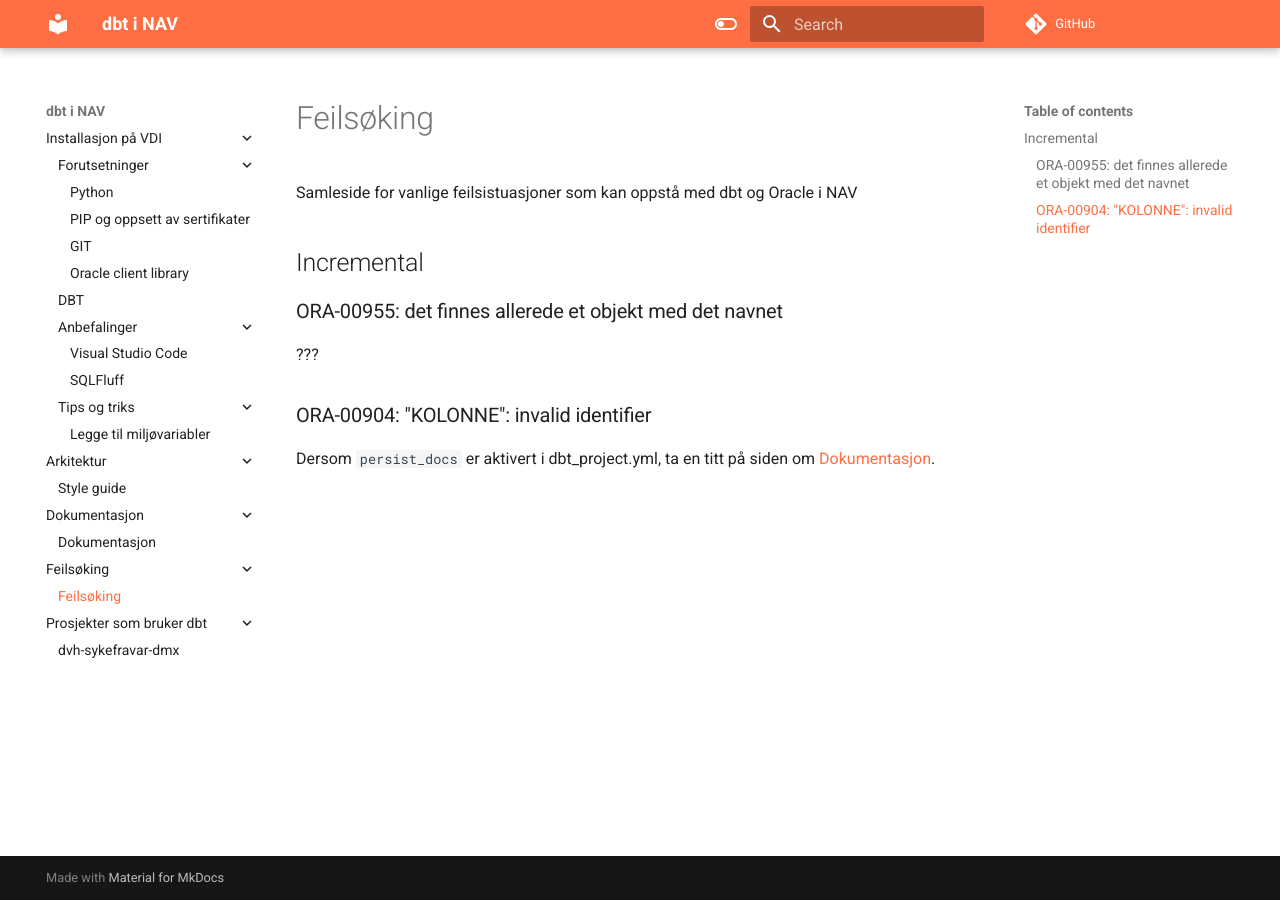
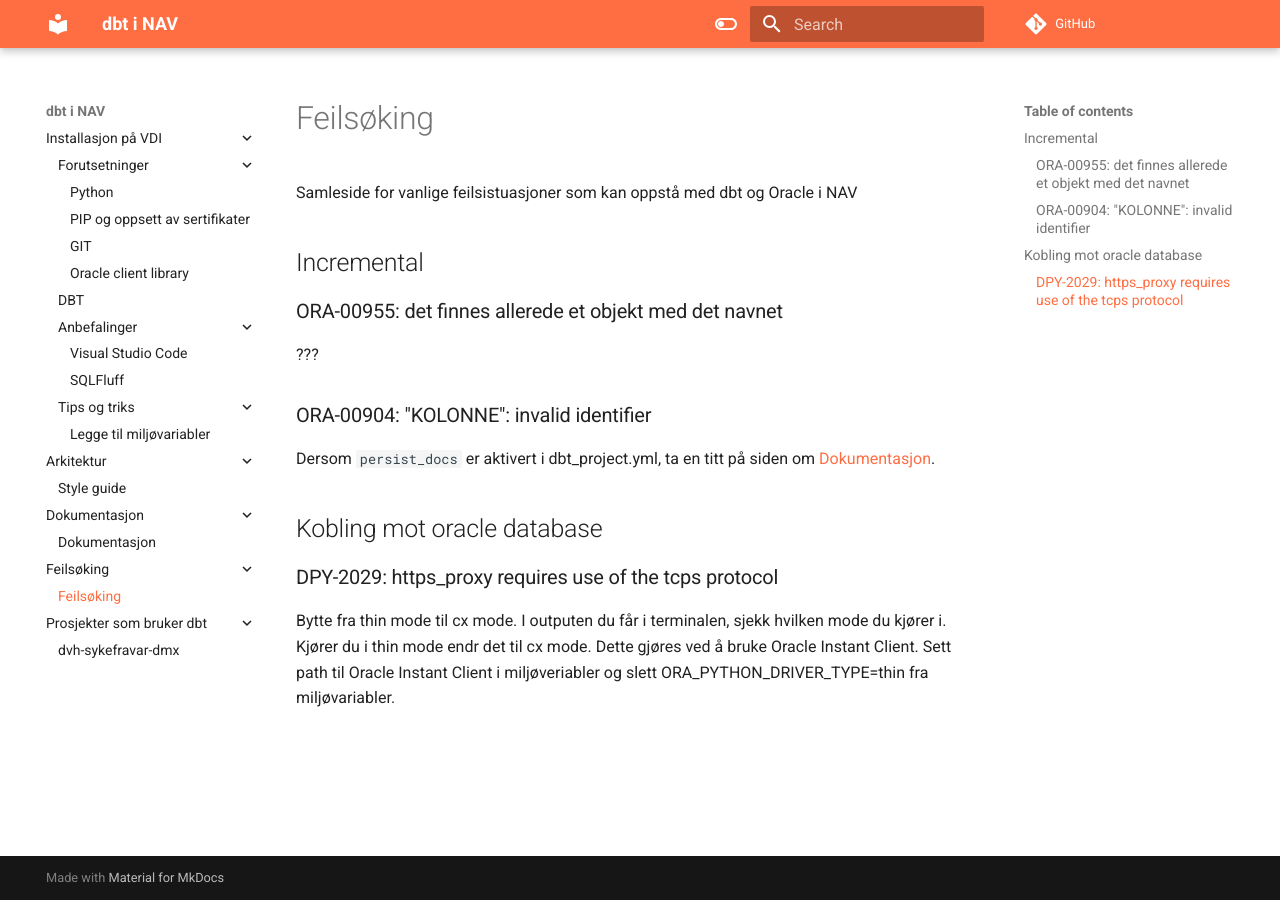
Before and after one commit to navikt/dbt-i-nav, an MkDocs documentation site: the page built from docs/feilsoking/feilsoking.md, in a window 1280 px wide. Built offline with MkDocs 1.6.1 and Material for MkDocs 9.7.7, drawn with Linux system fonts in a browser that asks for light colours; comment, search, counter and statistics services are not loaded.

Commit message:
Update feilsoking.md
https_proxy requires use of the tcps protocol feilsøking

```diff
--- a/docs/feilsoking/feilsoking.md
+++ b/docs/feilsoking/feilsoking.md
@@ -16,3 +16,8 @@
 
 ### ORA-00904: "KOLONNE": invalid identifier
 Dersom `persist_docs` er aktivert i dbt_project.yml, ta en titt på siden om [Dokumentasjon](dokumentasjon.md).
+
+## Kobling mot oracle database
+
+### DPY-2029: https_proxy requires use of the tcps protocol
+Bytte fra thin mode til cx mode. I outputen du får i terminalen, sjekk hvilken mode du kjører i. Kjører du i thin mode endr det til cx mode. Dette gjøres ved å bruke Oracle Instant Client. Sett path til Oracle Instant Client i miljøveriabler og slett ORA_PYTHON_DRIVER_TYPE=thin fra miljøvariabler.
```
